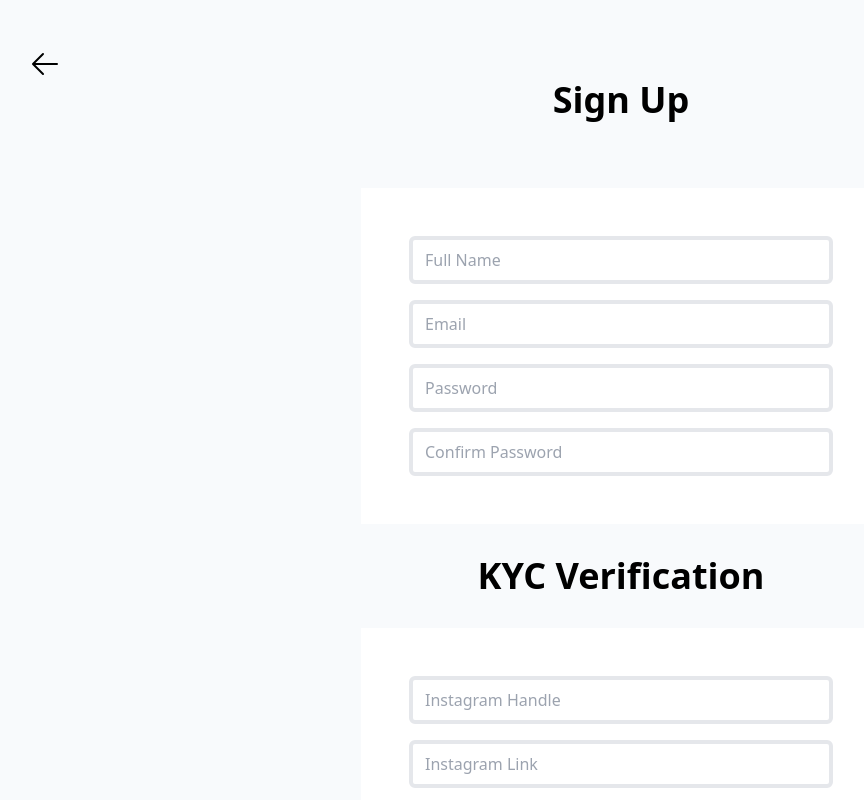
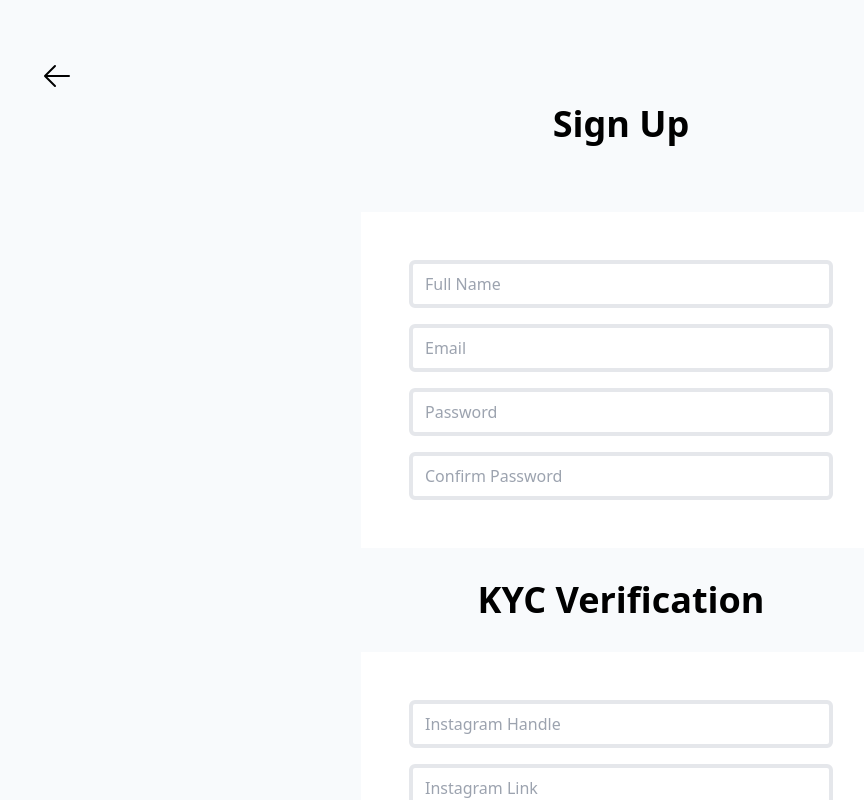
Before and after one commit to austine299/Instagram-vendors-scam, a React (Create React App) app in the folder frontend/: page /#/signup in a window 1280 px wide. Shown: the top 800 px of the page, without its empty margins (19-883 px from the left). Built offline with nearby package versions, Linux system fonts and the light colour scheme; sample sign-in values are in the browser's storage.

Commit message:
Update VendorSignUp.js

```diff
--- a/frontend/src/users/VendorSignUp.js
+++ b/frontend/src/users/VendorSignUp.js
@@ -70,7 +70,7 @@ function VendorSignUp() {
 
   return (
     <div className="flex flex-col items-center justify-center sm:p-12 bg-slate-50">
-      <div className="w-full">
+      <div className="w-full p-3">
         <Link to="/">
           <ArrowLeftIcon className="h-8 hover:font-bold" />
         </Link>
```
